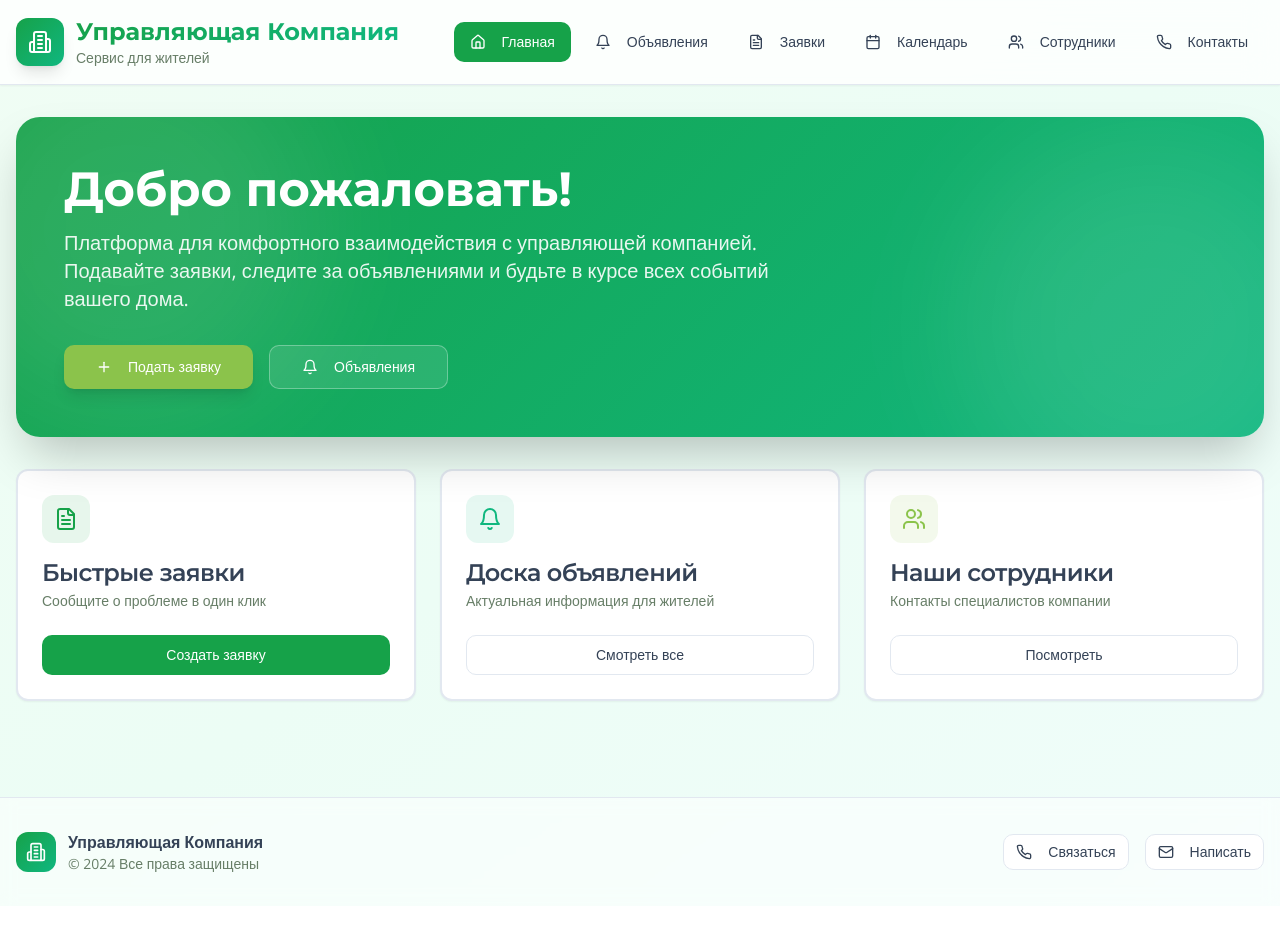
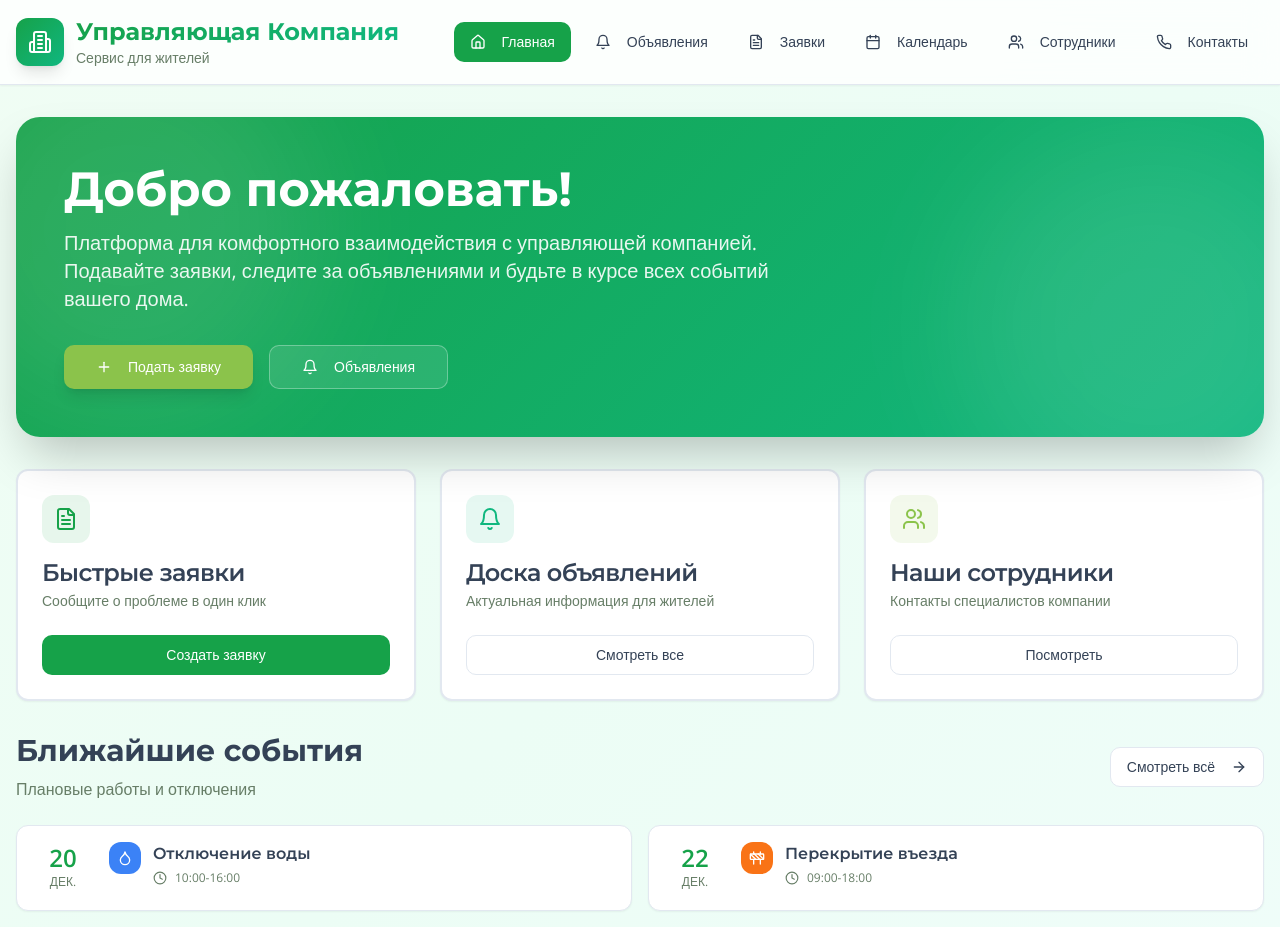
Before and after one commit to pr-poehali-dev/resident-interaction-platform, a React (Vite) app: page / in a window 1280 px wide. Shown: the top 927 px of the page. Before the commit the page ends 906 px from the top, so only its background shows below. Built offline with nearby package versions, Linux system fonts and the light colour scheme.

Commit message:
feat: добавить календарь событий

```diff
--- a/src/pages/Index.tsx
+++ b/src/pages/Index.tsx
@@ -243,6 +243,87 @@ const Index = () => {
                   </Button>
                 </CardContent>
               </Card>
+            </div>
+
+            <div className="mt-8">
+              <div className="flex items-center justify-between mb-6">
+                <div>
+                  <h3 className="text-3xl font-bold mb-2">Ближайшие события</h3>
+                  <p className="text-muted-foreground">Плановые работы и отключения</p>
+                </div>
+                <Button
+                  variant="outline"
+                  onClick={() => setActiveSection('calendar')}
+                >
+                  Смотреть всё
+                  <Icon name="ArrowRight" size={18} className="ml-2" />
+                </Button>
+              </div>
+
+              <div className="grid md:grid-cols-2 gap-4">
+                {events.slice(0, 4).map((event, index) => {
+                  const eventDate = new Date(event.date);
+
+                  const getEventIcon = (type: string) => {
+                    switch (type) {
+                      case 'water': return 'Droplet';
+                      case 'electricity': return 'Zap';
+                      case 'road': return 'Construction';
+                      case 'heating': return 'Flame';
+                      case 'cleaning': return 'Sparkles';
+                      default: return 'Calendar';
+                    }
+                  };
+
+                  const getEventColor = (type: string) => {
+                    switch (type) {
+                      case 'water': return 'bg-blue-500';
+                      case 'electricity': return 'bg-yellow-500';
+                      case 'road': return 'bg-orange-500';
+                      case 'heating': return 'bg-red-500';
+                      case 'cleaning': return 'bg-purple-500';
+                      default: return 'bg-gray-500';
+                    }
+                  };
+
+                  return (
+                    <Card
+                      key={event.id}
+                      className="hover:shadow-xl transition-all duration-300 hover:-translate-y-1 animate-scale-in cursor-pointer"
+                      style={{ animationDelay: `${index * 0.1}s` }}
+                      onClick={() => setActiveSection('calendar')}
+                    >
+                      <CardContent className="p-4">
+                        <div className="flex items-start gap-4">
+                          <div className="flex flex-col items-center min-w-[60px]">
+                            <div className="text-2xl font-bold text-primary">
+                              {eventDate.getDate()}
+                            </div>
+                            <div className="text-xs text-muted-foreground uppercase">
+                              {eventDate.toLocaleDateString('ru-RU', { month: 'short' })}
+                            </div>
+                          </div>
+
+                          <div className="flex-1">
+                            <div className="flex items-start gap-3 mb-2">
+                              <div className={`w-8 h-8 rounded-lg ${getEventColor(event.type)} flex items-center justify-center flex-shrink-0`}>
+                                <Icon name={getEventIcon(event.type)} className="text-white" size={16} />
+                              </div>
+                              <div className="flex-1">
+                                <h4 className="font-semibold mb-1">{event.title}</h4>
+                                <div className="flex items-center gap-2 text-xs text-muted-foreground">
+                                  <Icon name="Clock" size={14} />
+                                  <span>{event.time}</span>
+                                </div>
+                              </div>
+                            </div>
+                          </div>
+                        </div>
+                      </CardContent>
+                    </Card>
+                  );
+                })}
+              </div>
             </div>
           </div>
         )}
```
